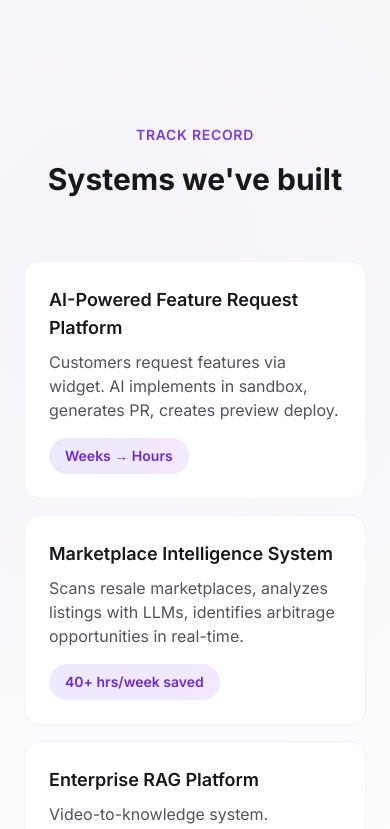
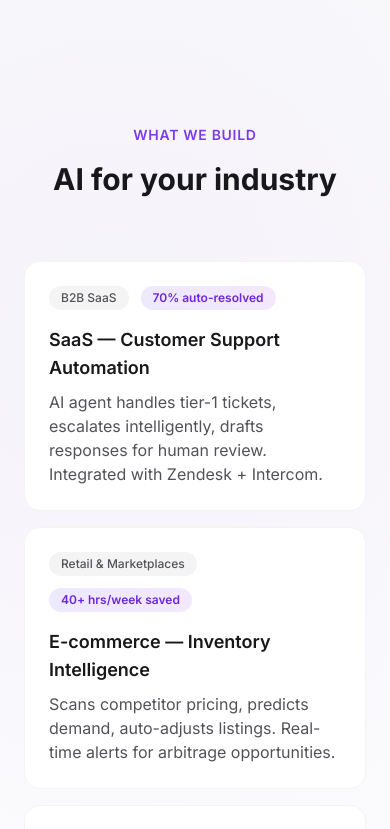
Before and after one commit to AnasKhan0607/sk-labs, a Next.js app: page /sk-labs/ in a window 390 px wide. Shown: the part 3280-4109 px from the top of the page. Built offline with nearby package versions, Linux system fonts and the light colour scheme.

Commit message:
feat: Industry-focused projects - SaaS, E-commerce, Legal, Real Estate, Agency, Healthcare

```diff
--- a/app/page.tsx
+++ b/app/page.tsx
@@ -218,36 +218,47 @@ export default function Home() {
             viewport={{ once: true }}
             className="mb-16 text-center"
           >
-            <p className="text-violet-600 text-sm font-semibold uppercase tracking-wider mb-4">Track record</p>
-            <h2 className="text-3xl md:text-5xl font-bold">Systems we've built</h2>
+            <p className="text-violet-600 text-sm font-semibold uppercase tracking-wider mb-4">What we build</p>
+            <h2 className="text-3xl md:text-5xl font-bold">AI for your industry</h2>
           </motion.div>
 
           <div className="space-y-4">
             {[
               {
-                title: "AI-Powered Feature Request Platform",
-                outcome: "Customers request features via widget. AI implements in sandbox, generates PR, creates preview deploy.",
-                impact: "Weeks → Hours"
+                title: "SaaS — Customer Support Automation",
+                outcome: "AI agent handles tier-1 tickets, escalates intelligently, drafts responses for human review. Integrated with Zendesk + Intercom.",
+                impact: "70% auto-resolved",
+                industry: "B2B SaaS"
               },
               {
-                title: "Marketplace Intelligence System",
-                outcome: "Scans resale marketplaces, analyzes listings with LLMs, identifies arbitrage opportunities in real-time.",
-                impact: "40+ hrs/week saved"
+                title: "E-commerce — Inventory Intelligence",
+                outcome: "Scans competitor pricing, predicts demand, auto-adjusts listings. Real-time alerts for arbitrage opportunities.",
+                impact: "40+ hrs/week saved",
+                industry: "Retail & Marketplaces"
               },
               {
-                title: "Enterprise RAG Platform",
-                outcome: "Video-to-knowledge system. Transforms content into searchable, interactive AI-powered Q&A.",
-                impact: "500+ users"
+                title: "Legal — Contract Analysis",
+                outcome: "Upload contracts, extract key terms, flag risks, compare against templates. Search across entire contract library.",
+                impact: "10x faster review",
+                industry: "Legal & Compliance"
               },
               {
-                title: "Municipal Operations Platform",
-                outcome: "End-to-end workflow: resident complaints to staff triage to field resolution. Automated routing and status updates.",
-                impact: "60% faster"
+                title: "Real Estate — Lead Qualification",
+                outcome: "AI qualifies inbound leads via chat, books showings, syncs with CRM. Answers property questions 24/7.",
+                impact: "3x more bookings",
+                industry: "Real Estate"
               },
               {
-                title: "AI Meeting Intelligence",
-                outcome: "Slack bot that summarizes meetings, stores transcriptions, enables semantic search across history.",
-                impact: "5+ hrs/week saved"
+                title: "Agency — Content Pipeline",
+                outcome: "Brief intake → AI draft → human polish → client review. Automated revisions, brand voice training, multi-format export.",
+                impact: "5x throughput",
+                industry: "Marketing Agencies"
+              },
+              {
+                title: "Healthcare — Patient Intake",
+                outcome: "Conversational intake form, symptom pre-screening, appointment scheduling. HIPAA-compliant, EHR integration.",
+                impact: "60% less admin time",
+                industry: "Healthcare"
               },
             ].map((project, i) => (
               <motion.div
@@ -258,15 +269,18 @@ export default function Home() {
                 transition={{ delay: i * 0.1 }}
                 className="group p-6 md:p-8 bg-white rounded-2xl border border-zinc-100 hover:border-zinc-200 hover:shadow-lg transition-all duration-300"
               >
-                <div className="flex flex-col md:flex-row md:items-center md:justify-between gap-4">
-                  <div className="flex-1">
+                <div className="flex flex-col gap-4">
+                  <div className="flex flex-wrap items-center gap-3">
+                    <span className="px-3 py-1 rounded-full text-xs font-medium bg-zinc-100 text-zinc-600">
+                      {project.industry}
+                    </span>
+                    <span className="px-3 py-1 rounded-full text-xs font-semibold bg-gradient-to-r from-violet-100 to-purple-100 text-violet-700">
+                      {project.impact}
+                    </span>
+                  </div>
+                  <div>
                     <h3 className="text-lg font-semibold mb-2 group-hover:text-violet-600 transition-colors">{project.title}</h3>
                     <p className="text-zinc-600">{project.outcome}</p>
-                  </div>
-                  <div className="shrink-0">
-                    <span className="inline-flex px-4 py-2 rounded-full text-sm font-semibold bg-gradient-to-r from-violet-100 to-purple-100 text-violet-700">
-                      {project.impact}
-                    </span>
                   </div>
                 </div>
               </motion.div>
```
